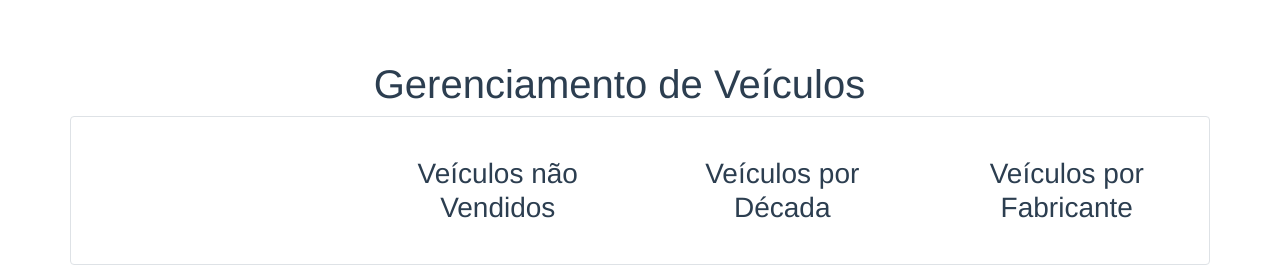
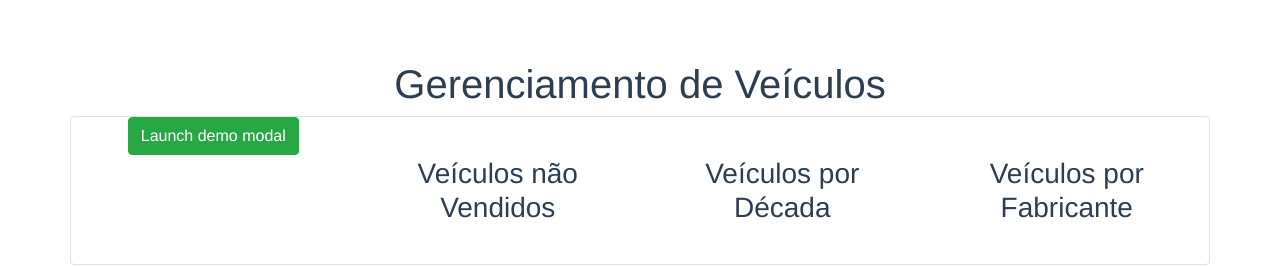
Before and after one commit to PGabriel-MB/TinnovaTeste, a Vue app in the folder ex5-frontend/: page / in a window 1280 px wide. Shown: the top 266 px of the page. Built offline with nearby package versions, Linux system fonts and the light colour scheme; no server answers.

Commit message:
concertada exibiçao do modal para se cadastrar veiculos

```diff
--- a/ex5-frontend/package.json
+++ b/ex5-frontend/package.json
@@ -10,9 +10,10 @@
   "dependencies": {
     "axios": "^0.21.0",
     "bootstrap": "^4.5.3",
+    "bootstrap-vue": "^2.19.0",
     "core-js": "^3.6.5",
     "font-awesome": "^4.7.0",
-    "vue": "^2.6.11"
+    "vue": "^2.6.12"
   },
   "devDependencies": {
     "@vue/cli-plugin-babel": "~4.5.0",
--- a/ex5-frontend/src/App.vue
+++ b/ex5-frontend/src/App.vue
@@ -8,8 +8,8 @@
 </template>
 
 <script>
-import "bootstrap/dist/css/bootstrap.css";
-import "font-awesome/css/font-awesome.css";
+//import "bootstrap/dist/css/bootstrap.css";
+//import "font-awesome/css/font-awesome.css";
 import Principal from "./components/Principal";
 
 export default {
--- a/ex5-frontend/src/components/CadastrarVeículo.vue
+++ b/ex5-frontend/src/components/CadastrarVeículo.vue
@@ -1,11 +1,18 @@
 <template>
-    <div>
+  <div>
+    <b-button v-b-modal.modal-1 variant='success'>Launch demo modal</b-button>
 
-    </div>
+    <b-modal id="modal-1" size="lg" title="BootstrapVue">
+      <p class="my-4">Hello from modal!</p>
+    </b-modal>
+  </div>
 </template>
 
 <script>
 export default {
-    name: "CadastraVeiculo"
-}
+  name: "CadastraVeiculo",
+  methods: {
+
+  }
+};
 </script>
--- a/ex5-frontend/src/main.js
+++ b/ex5-frontend/src/main.js
@@ -1,7 +1,13 @@
 import Vue from 'vue'
+import { BootstrapVue, IconsPlugin } from 'bootstrap-vue'
 import App from './App.vue'
 
+import 'bootstrap/dist/css/bootstrap.css'
+import 'bootstrap-vue/dist/bootstrap-vue.css'
+
 Vue.config.productionTip = false
+Vue.use(BootstrapVue)
+Vue.use(IconsPlugin)
 
 new Vue({
   render: h => h(App),
```
Also changed, not shown: 1 other file (tests, documents, lock files or other folders).
